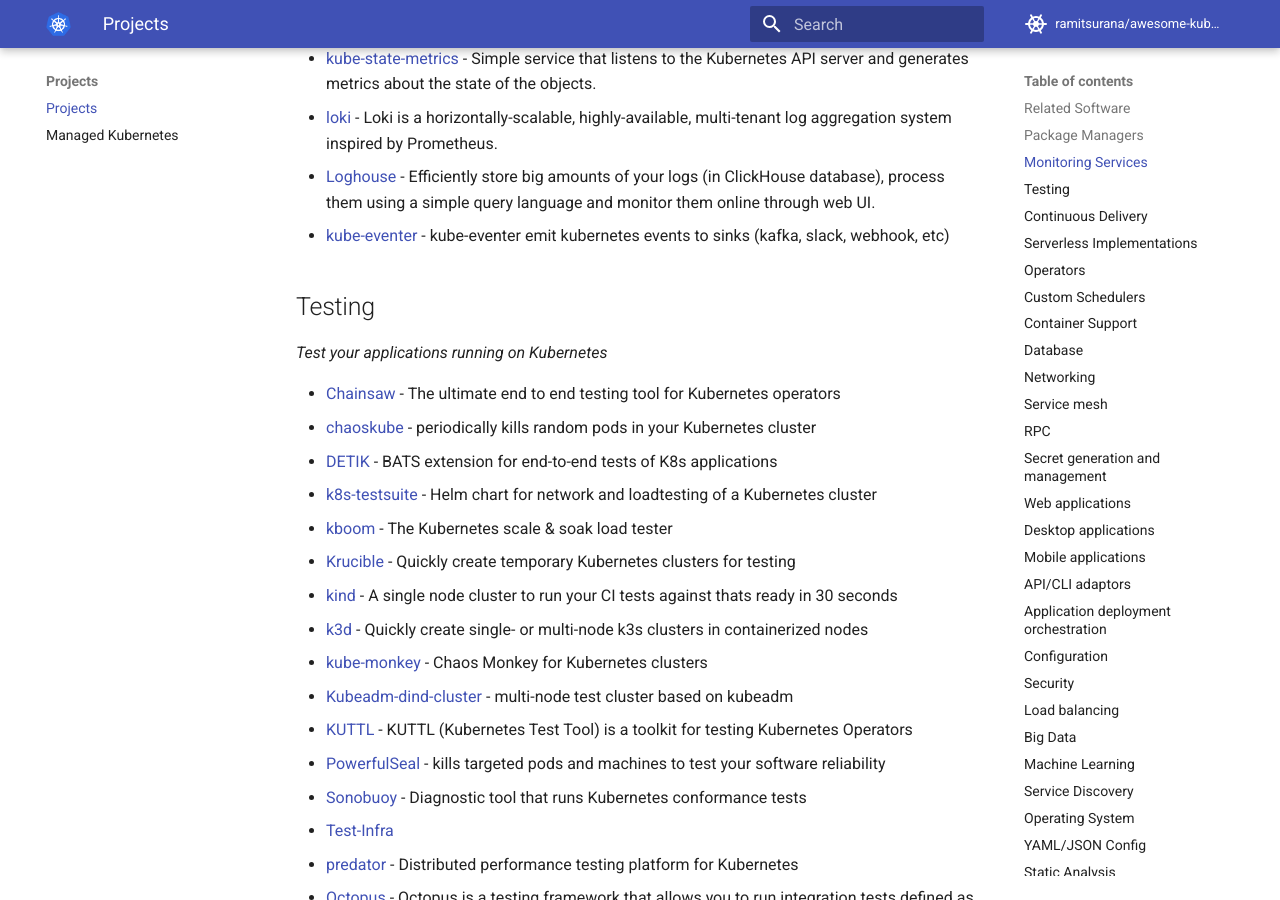
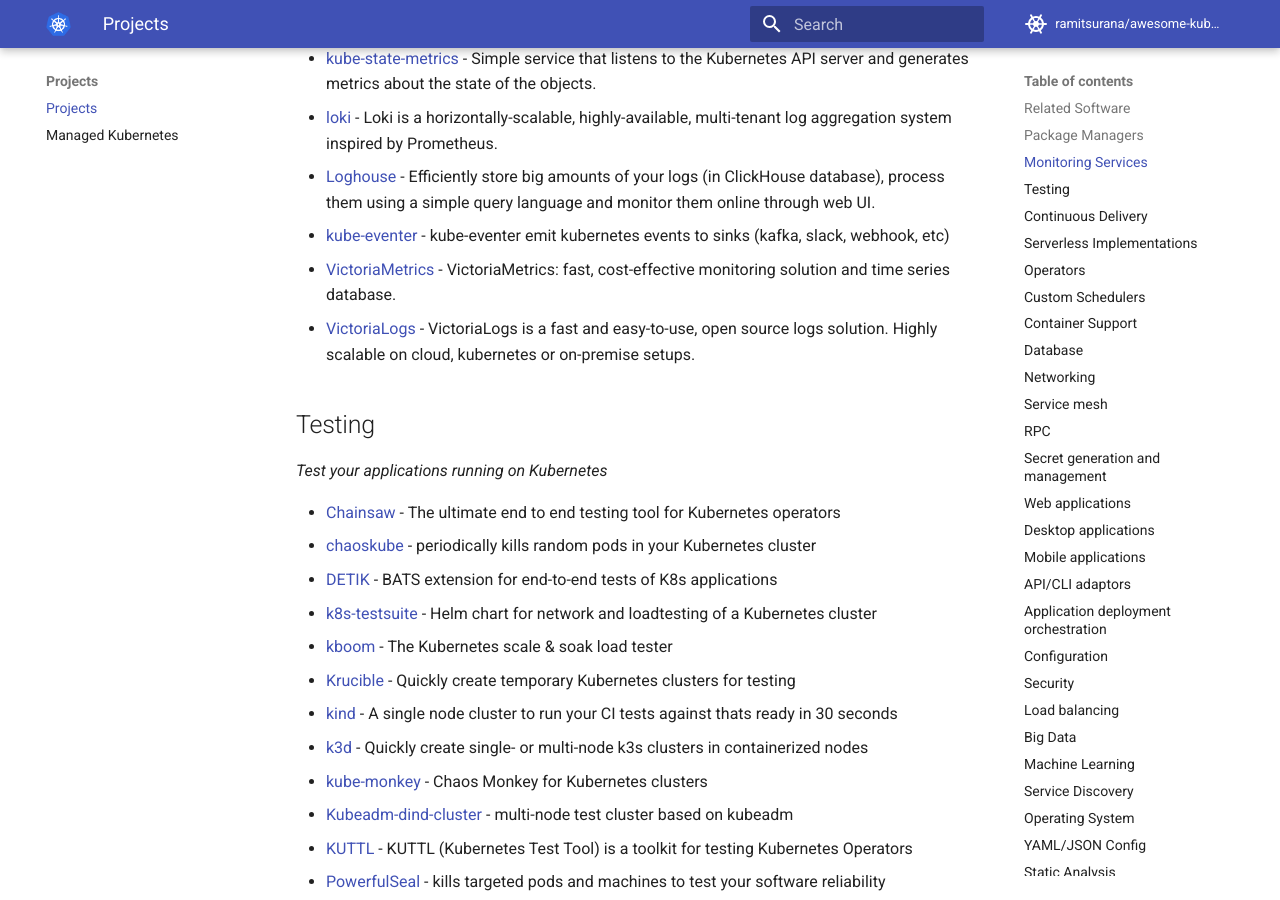
Before and after one commit to ramitsurana/awesome-kubernetes, an MkDocs documentation site: the page built from docs/projects/projects.md, in a window 1280 px wide and 900 px high, scrolled down 3859 px. Built offline with MkDocs 1.6.1 and Material for MkDocs 9.7.7, drawn with Linux system fonts in a browser that asks for light colours; comment, search, counter and statistics services are not loaded.

Commit message:
docs/projects/projects.md: adds VictoriaMetrics and VictoriaLogs to the Monitoring Services section

```diff
--- a/docs/projects/projects.md
+++ b/docs/projects/projects.md
@@ -98,6 +98,8 @@ Projects
 * [loki](https://github.com/grafana/loki) - Loki is a horizontally-scalable, highly-available, multi-tenant log aggregation system inspired by Prometheus.
 * [Loghouse](https://github.com/flant/loghouse) - Efficiently store big amounts of your logs (in ClickHouse database), process them using a simple query language and monitor them online through web UI.
 * [kube-eventer](https://github.com/AliyunContainerService/kube-eventer) - kube-eventer emit kubernetes events to sinks (kafka, slack, webhook, etc)
+* [VictoriaMetrics](https://docs.victoriametrics.com/) - VictoriaMetrics: fast, cost-effective monitoring solution and time series database.
+* [VictoriaLogs](https://docs.victoriametrics.com/victorialogs/) - VictoriaLogs is a fast and easy-to-use, open source logs solution. Highly scalable on cloud, kubernetes or on-premise setups.
 
 ## Testing
 
```
